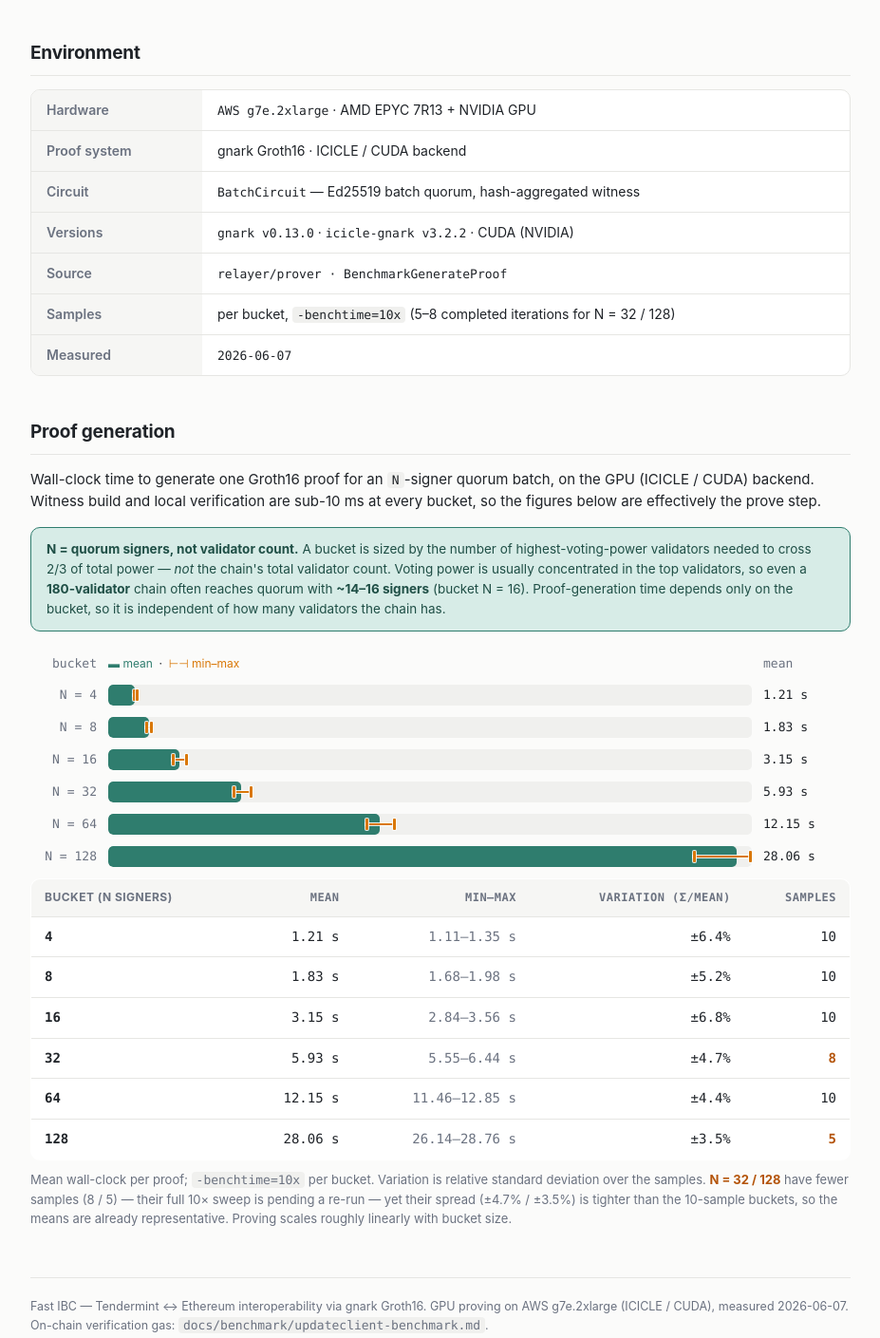
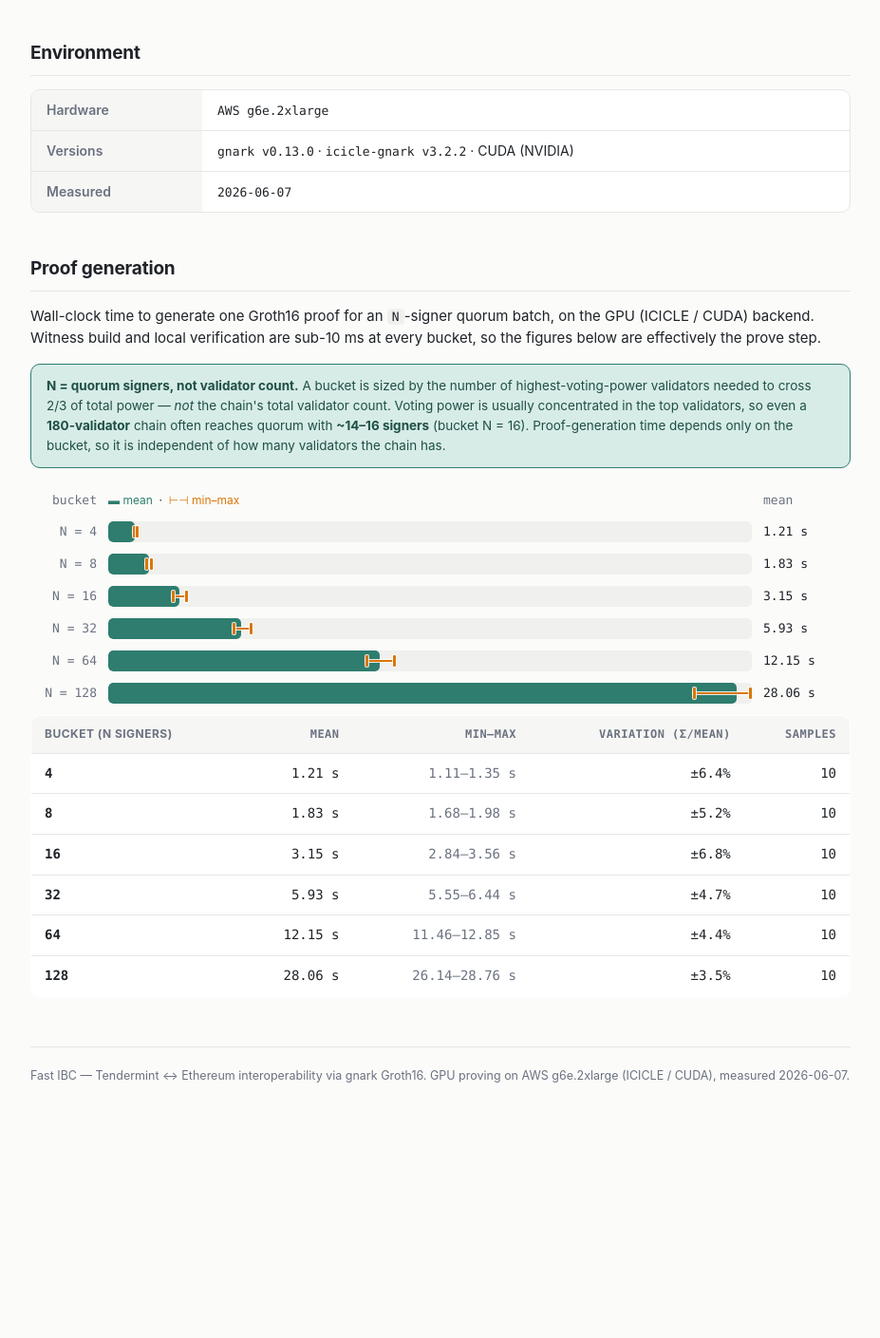
Before and after one commit to trustless-protocol/spectre, a website: page docs/benchmark/report.html in a window 1280 px wide. Shown: the part 174-1583 px from the top of the page at 95% size, without its empty margins (176-1103 px from the left). After the commit the page ends 1396 px from the top, so only its background shows below. Drawn offline with Linux system fonts and the light colour scheme.

Commit message:
docs(benchmark): tidy environment block, set GPU instance to g6e.2xlarge

```diff
--- a/docs/benchmark/report.html
+++ b/docs/benchmark/report.html
@@ -106,12 +106,8 @@
 
   <h2>Environment</h2>
   <div class="env">
-    <div>Hardware</div><div><span class="mono">AWS g7e.2xlarge</span> · AMD EPYC 7R13 + NVIDIA GPU</div>
-    <div>Proof system</div><div>gnark Groth16 · ICICLE / CUDA backend</div>
-    <div>Circuit</div><div><span class="mono">BatchCircuit</span> — Ed25519 batch quorum, hash-aggregated witness</div>
+    <div>Hardware</div><div><span class="mono">AWS g6e.2xlarge</span> </div>
     <div>Versions</div><div><span class="mono">gnark v0.13.0</span> · <span class="mono">icicle-gnark v3.2.2</span> · CUDA (NVIDIA)</div>
-    <div>Source</div><div><span class="mono">relayer/prover · BenchmarkGenerateProof</span></div>
-    <div>Samples</div><div>per bucket, <code>-benchtime=10x</code> (5–8 completed iterations for N = 32 / 128)</div>
     <div>Measured</div><div><span class="mono">2026-06-07</span></div>
   </div>
 
@@ -141,17 +137,15 @@
       <tr><td class="bucket-tag">4</td>  <td class="num">1.21 s</td>  <td class="num range-cell">1.11–1.35 s</td>  <td class="num">±6.4%</td> <td class="num">10</td></tr>
       <tr><td class="bucket-tag">8</td>  <td class="num">1.83 s</td>  <td class="num range-cell">1.68–1.98 s</td>  <td class="num">±5.2%</td> <td class="num">10</td></tr>
       <tr><td class="bucket-tag">16</td> <td class="num">3.15 s</td>  <td class="num range-cell">2.84–3.56 s</td>  <td class="num">±6.8%</td> <td class="num">10</td></tr>
-      <tr><td class="bucket-tag">32</td> <td class="num">5.93 s</td>  <td class="num range-cell">5.55–6.44 s</td>  <td class="num">±4.7%</td> <td class="num"><span class="samples-low">8</span></td></tr>
+      <tr><td class="bucket-tag">32</td> <td class="num">5.93 s</td>  <td class="num range-cell">5.55–6.44 s</td>  <td class="num">±4.7%</td> <td class="num">10</td></tr>
       <tr><td class="bucket-tag">64</td> <td class="num">12.15 s</td> <td class="num range-cell">11.46–12.85 s</td> <td class="num">±4.4%</td> <td class="num">10</td></tr>
-      <tr><td class="bucket-tag">128</td><td class="num">28.06 s</td> <td class="num range-cell">26.14–28.76 s</td> <td class="num">±3.5%</td> <td class="num"><span class="samples-low">5</span></td></tr>
+      <tr><td class="bucket-tag">128</td><td class="num">28.06 s</td> <td class="num range-cell">26.14–28.76 s</td> <td class="num">±3.5%</td> <td class="num">10</td></tr>
     </tbody>
   </table>
-  <p class="note">Mean wall-clock per proof; <code>-benchtime=10x</code> per bucket. Variation is relative standard deviation over the samples. <span class="samples-low">N = 32 / 128</span> have fewer samples (8 / 5) — their full 10× sweep is pending a re-run — yet their spread (±4.7% / ±3.5%) is tighter than the 10-sample buckets, so the means are already representative. Proving scales roughly linearly with bucket size.</p>
 
   <footer>
     Fast IBC — Tendermint ↔ Ethereum interoperability via gnark Groth16.
-    GPU proving on AWS g7e.2xlarge (ICICLE / CUDA), measured 2026-06-07.
-    On-chain verification gas: <code>docs/benchmark/updateclient-benchmark.md</code>.
+    GPU proving on AWS g6e.2xlarge (ICICLE / CUDA), measured 2026-06-07.
   </footer>
 
 </div>
```
